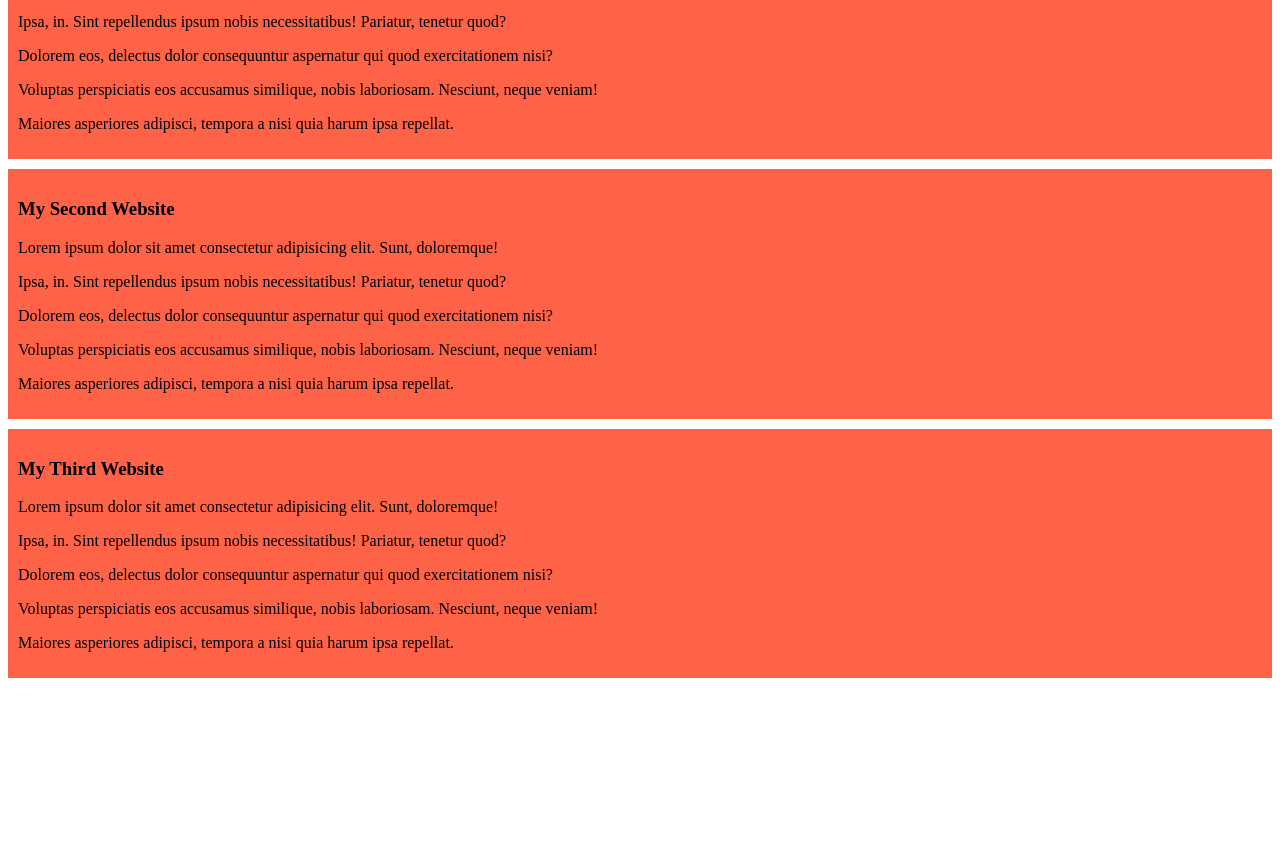
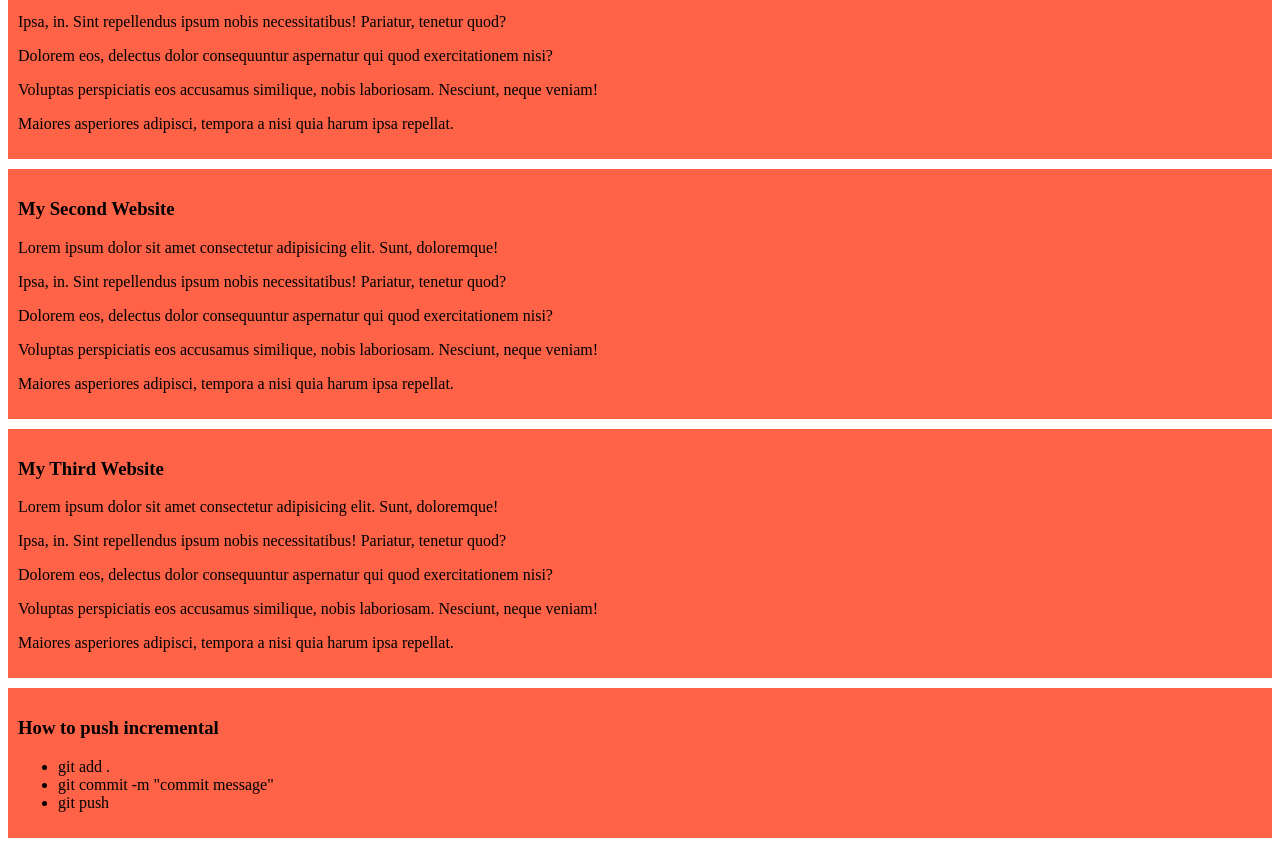
Before and after one commit to mdrumancse-source/my-first-website, a plain HTML site: page index.html in a window 1280 px wide. Shown: the part 98-946 px from the top of the page. Before the commit the page ends 800 px from the top, so only its background shows below. Drawn offline with Linux system fonts and the light colour scheme.

Commit message:
learning website

```diff
--- a/index.html
+++ b/index.html
@@ -33,5 +33,15 @@
         <p>Voluptas perspiciatis eos accusamus similique, nobis laboriosam. Nesciunt, neque veniam!</p>
         <p>Maiores asperiores adipisci, tempora a nisi quia harum ipsa repellat.</p>
     </div>
-</body>
-</html>
+    <div>
+        <h3>How to push incremental</h3>
+        <ul>
+            <li>
+              git add .
+            </li>
+            <li>
+              git commit -m "commit message"
+            </li>
+            <li>git push</li>
+        </ul>
+    </div>
```
